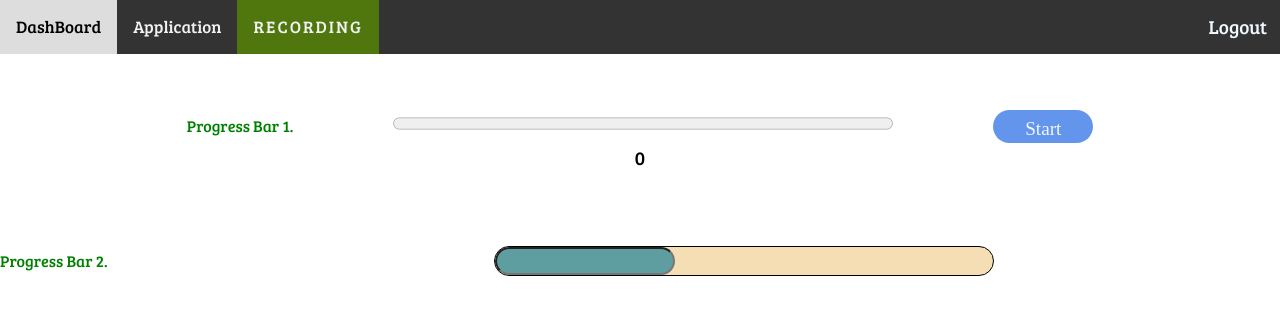
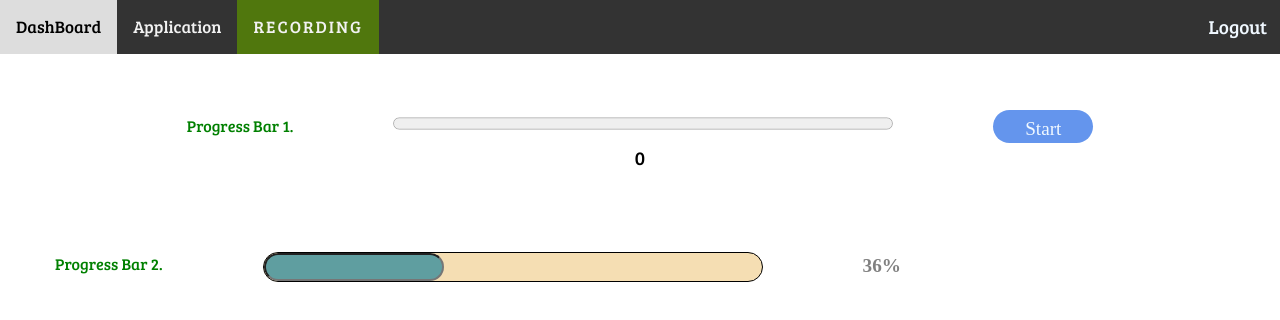
Before and after one commit to Chandan9898Kumar/Login-Register-Form, a React (Create React App) app: page /recording in a window 1280 px wide. Shown: the top 320 px of the page. Built offline with nearby package versions, Linux system fonts and the light colour scheme; no server answers; sample sign-in values are in the browser's storage.

Commit message:
fix: fixed webpack devserver

```diff
--- a/src/Components/Recording.js
+++ b/src/Components/Recording.js
@@ -1,5 +1,5 @@
 import React, { useEffect, useState, useRef } from 'react';
-
+import './application.css';
 const RecordingPage = () => {
   const [progressOne, setProgressOne] = useState(0);
 
@@ -25,17 +25,6 @@ const RecordingPage = () => {
       fontSize: 'larger',
       fontFamily: 'cursive',
     },
-    progressTwo: {
-      display: 'block',
-      width: '500px',
-      background: 'wheat',
-      height: '30px',
-      margin: 'auto',
-      position: 'relative',
-      borderRadius: '15px',
-      border: '1px solid black',
-      overflow: 'hidden',
-    },
   };
 
   const ProgressBarOne = () => {
@@ -47,7 +36,7 @@ const RecordingPage = () => {
         }
         return prev + 1;
       });
-    }, 1000);
+    }, 800);
   };
 
   return (
@@ -72,15 +61,7 @@ const RecordingPage = () => {
           {progressOne}
         </span>
       </div>
-
-      <br />
-
-      <div style={styles.firstProgress}>
-        <div style={{ color: 'green' }}> Progress Bar 2.</div>
-        <div style={styles.progressTwo}>
-          <ProgressBarTwo />
-        </div>
-      </div>
+      <ProgressBarTwo />
     </div>
   );
 };
@@ -100,6 +81,17 @@ export function ProgressBarTwo() {
       borderRadius: '20px',
       background: 'cadetblue',
     },
+    progressTwo: {
+      display: 'block',
+      width: '500px',
+      background: 'wheat',
+      height: '30px',
+      margin: 'auto',
+      position: 'relative',
+      borderRadius: '15px',
+      border: '1px solid black',
+      overflow: 'hidden',
+    },
   };
 
   useEffect(() => {
@@ -117,7 +109,22 @@ export function ProgressBarTwo() {
 
   return (
     <>
-      <input ref={ref} style={styles.progressTwoInput} type="text" />
+      <div className="center">
+        <div style={{ color: 'green' }}> Progress Bar 2.</div>
+        <div style={styles.progressTwo}>
+          <input ref={ref} style={styles.progressTwoInput} type="text" />
+        </div>
+        <div
+          style={{
+            fontFamily: 'cursive',
+            fontSize: 'larger',
+            fontWeight: 'bolder',
+            color: 'grey',
+          }}
+        >
+          {`${value}%`}
+        </div>
+      </div>
     </>
   );
 }
--- /dev/null
+++ b/src/Components/application.css
@@ -0,0 +1,38 @@
+* {
+  box-sizing: border-box;
+}
+
+.center {
+  display: inline-flex;
+  position: relative;
+  gap: 100px;
+  left: 230px;
+  margin-top: 80px;
+}
+
+/*   Tabs */
+@media only screen and (min-device-width: 768px) and (max-device-width: 900px) {
+  .center {
+    left: auto;
+  }
+}
+
+/*  Laptop */
+@media only screen and (min-width: 1024px) and (max-width: 1366px) {
+  .center {
+    left: 55px;
+  }
+}
+
+/* resolutions for Desktops. */
+@media only screen and (min-width: 1400px) and (max-width: 1670px) {
+  .center {
+    left: 300px;
+  }
+}
+
+@media only screen and (min-width: 1700px) and (max-width: 2800px) {
+  .center {
+    left: 510px;
+  }
+}
--- a/webpack.config.js
+++ b/webpack.config.js
@@ -42,37 +42,48 @@ module.exports = {
 
   // Tell webpack where to put the output file that is generated
   output: {
-    path: path.resolve(__dirname, '/build'),
-    publicPath: '/', // publicPath allows you to specify the base path for all the assets within your application.
+    path: path.resolve(__dirname, 'build'),
+    publicPath: 'auto', // publicPath allows you to specify the base path for all the assets within your application.
+    // publicPath: 'auto' - There are chances that you don't know what the publicPath will be in advance, and webpack can handle it automatically for you by determining the public path from variables.
 
     // filename: 'chunk.[name].[chunkhash].js', // Creating chunk files with this name.
     // filename: `[name]${process.env.NODE_SHELL_ENV==='development' ? '' : 'chunk.[name].[chunkhash].js'`,
 
     //    Note : ChunkHash should only be used in production. Use fullhash for development.
-    filename: process.env.NODE_ENV === 'production' ? 'chunk.[name].[chunkhash].js' : 'chunk.[name].[fullhash].js',
+    filename: process.env.NODE_ENV === 'production' ? '[name].[chunkhash].js' : '[name].[fullhash].js',
+    chunkFilename: process.env.NODE_ENV === 'production' ? 'chunk.[name].[chunkhash].js' : 'chunk.[name].[fullhash].js',
     libraryTarget: 'umd',
     clean: true, // Clean the output directory before emit.
   },
   devServer: {
+    server: 'https',   // Allows to set server and options (by default 'http').
+    allowedHosts: 'auto',
     // Prints compilation progress in percentage in the browser.
     client: {
-      progress: true,
+      progress: true, // Prints compilation progress in percentage in the browser.
+      reconnect: true, // Tells dev-server the number of times it should try to reconnect the client. When true it will try to reconnect unlimited times.
     },
     // stats: {
     //   cached: false
     // },
-    port: 3000,
+    port: 3000, // Application will run at port 3000
     historyApiFallback: true, // historyAPIFallback will redirect 404s to /index.html
+    //  This option "static" allows configuring options for serving static files from the directory (by default 'public' directory). To disable set it to false.  static: false,
     static: {
-      directory: path.join(__dirname, '/build'),
-      publicPath: '/build',
-      serveIndex: true
+      // It is recommended to use an absolute path.
+      directory: path.join(__dirname, 'App.js'), // Tell the server where to serve the content from. This is only necessary if you want to serve static files. static.publicPath will be used to determine where the bundles should be served from and takes precedence.
+      publicPath: '/serve-public-path-url',   // Tell the server at which URL to serve static.directory content. so when go to https://localhost:3000/serve-public-path-url then you can see you App,js component.
+      serveIndex: true // serveIndex middleware generates directory listings on viewing directories that don't have an index.html file.
     },
-    compress: true,
-    hot: true, // use to keep reloading ui when some changes happens.
+    compress: true, // Enable gzip compression for everything served:
+    hot: true, // use to keep reloading ui when some changes happens. "hot: true" automatically applies HMR plugin, you don't have to add it manually to your webpack configuration.
     // lazy: true,  // When devServer.lazy is enabled, the dev-server will only compile the bundle when it gets requested. This means that webpack will not watch any file changes. We call this lazy mode.
+    // proxy: {
+    //   '/api': 'https://localhost:3000'
+    // }
   },
   module: {
+    strictExportPresence: true,
     rules: [
       {
         test: /\.m?js$/,
```
